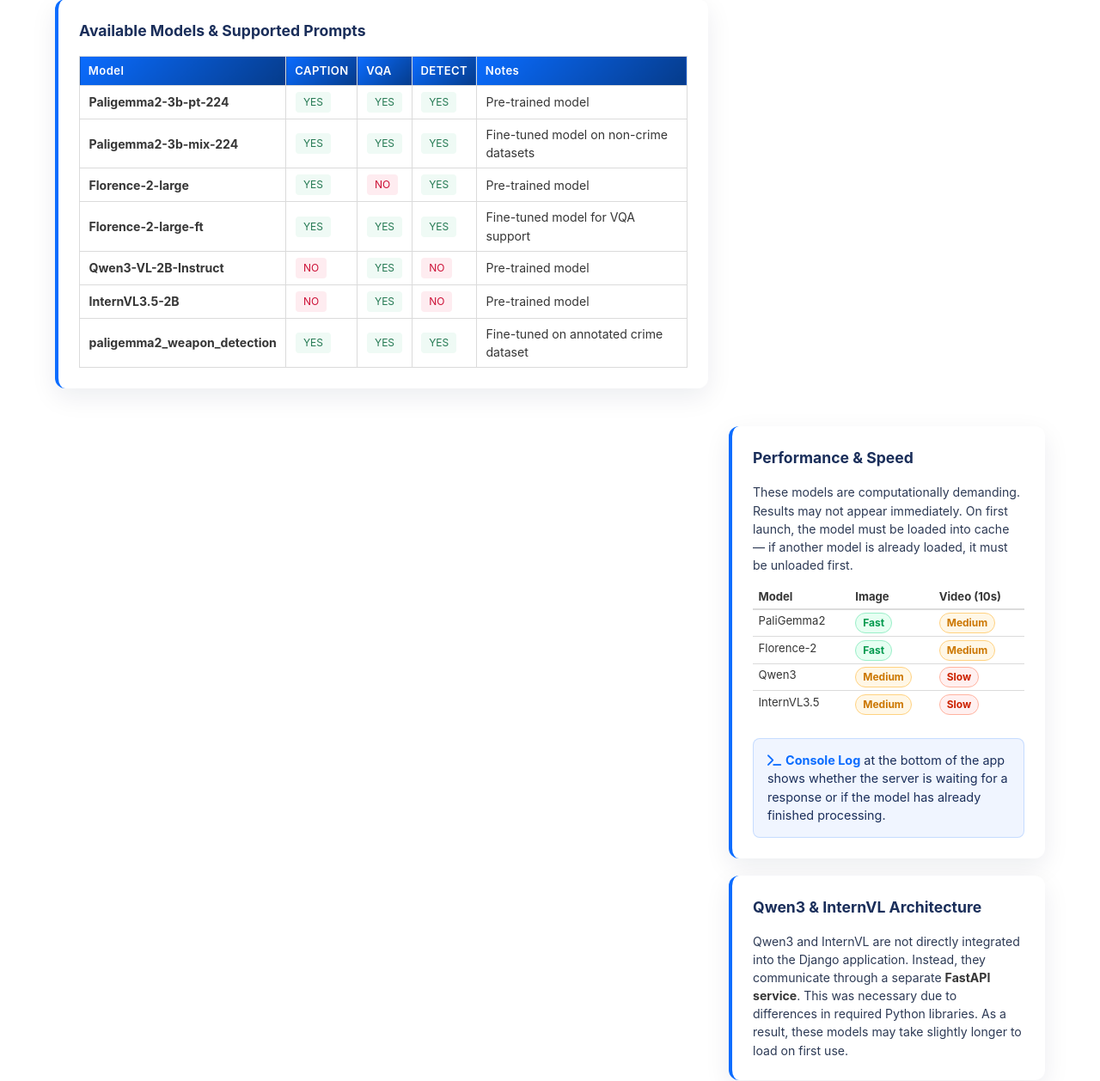
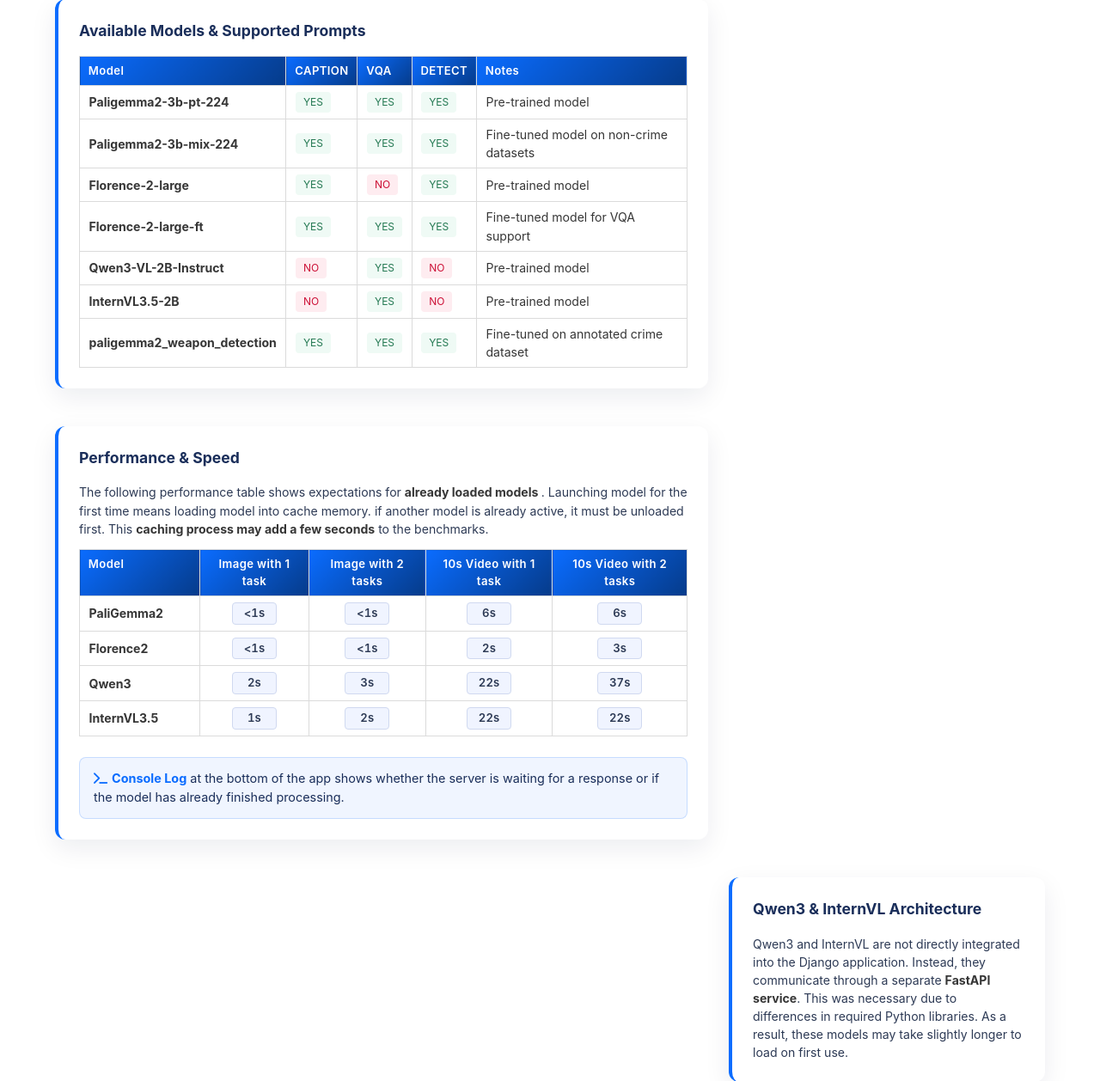
Before and after one commit to BorooBoss/video-based-action-recognition, a Django app: page /recognizer/instructions/ in a window 1280 px wide. Shown: the part 1693-2951 px from the top of the page at 86% size. Run offline with Django 5.2, Linux system fonts and the light colour scheme.

Commit message:
feat: performance table in instructions

```diff
--- a/djangoweb/recognizer/templates/instructions.html
+++ b/djangoweb/recognizer/templates/instructions.html
@@ -8,6 +8,28 @@
     <link rel="stylesheet" href="https://cdn.jsdelivr.net/npm/bulma@0.9.4/css/bulma.min.css">
     <link rel="stylesheet" href="https://cdnjs.cloudflare.com/ajax/libs/font-awesome/6.4.0/css/all.min.css">
     <link rel="stylesheet" href="{% static 'css/style.css' %}">
+    <style>
+        .perf-seconds {
+            display: inline-block;
+            font-variant-numeric: tabular-nums;
+            font-size: 0.82rem;
+            font-weight: 600;
+            color: #2d3a55;
+            background: #f0f4ff;
+            border: 1px solid #d0d9f0;
+            border-radius: 4px;
+            padding: 2px 8px;
+            letter-spacing: 0.01em;
+            min-width: 52px;
+            text-align: center;
+        }
+        .perf-na {
+            display: inline-block;
+            font-size: 0.78rem;
+            color: #aaa;
+            font-style: italic;
+        }
+    </style>
 </head>
 <body>
 
@@ -88,7 +110,6 @@
 
         <!-- ROW 2: How to use + Image preview placeholder -->
         <div class="columns is-equal-height" style="align-items: stretch;">
-            <!-- LEFT: HOW TO USE -->
             <div class="column is-8" style="display:flex; flex-direction:column;">
                 <div class="instructions-card" style="flex:1; margin-bottom:0;">
                     <div class="instructions-section-header">
@@ -109,7 +130,6 @@
                 </div>
             </div>
 
-            <!-- RIGHT: IMAGE PLACEHOLDER + Performance & Speed + Architecture stacked -->
             <div class="column is-4" style="display:flex; flex-direction:column;">
                 <div class="instructions-card" style="flex:1; margin-bottom:0;">
                     <div style="
@@ -242,57 +262,74 @@
             </div>
         </div>
 
-        <!-- ROW 5: Performance & Speed + Qwen3 Architecture (below the image placeholder) -->
+        <!-- ROW 5: Performance & Speed — full is-8 width, below Available Models -->
         <div class="columns">
             <div class="column is-8">
-                <!-- spacer to align with right column below image -->
-            </div>
-            <div class="column is-4">
-                <!-- Performance & Speed -->
                 <div class="instructions-card">
                     <div class="instructions-section-header">
                         <div class="instructions-section-title">Performance & Speed</div>
                     </div>
                     <p style="font-size:0.88rem; color:#2d3a55; margin-bottom:0.85rem;">
-                        These models are computationally demanding. Results may not appear immediately. On first launch, the model must be loaded into cache — if another model is already loaded, it must be unloaded first.
+                        The following performance table shows expectations for <strong>already loaded models </strong>.
+                        Launching model for the first time means loading model into cache memory.
+                        if another model is already active, it must be unloaded first.
+                        This <strong>caching process may add a few seconds</strong> to the benchmarks.
                     </p>
-                    <table class="table is-fullwidth is-narrow" style="font-size:0.82rem;">
+                    <div class="table-container">
+                        <table class="table is-fullwidth is-bordered model-table" style="font-size:0.83rem;">
                             <thead>
                             <tr>
-                            <th>Model</th>
-                            <th>Image</th>
-                            <th>Video (10s)</th>
+                                <th style="color: white !important; min-width:140px;">Model</th>
+                                <th style="color: white !important; text-align:center;">Image with 1 task</th>
+                                <th style="color: white !important; text-align:center;">Image with 2 tasks</th>
+                                <th style="color: white !important; text-align:center;">10s Video with 1 task</th>
+                                <th style="color: white !important; text-align:center;">10s Video with 2 tasks</th>
                             </tr>
                             </thead>
                             <tbody>
                             <tr>
-                            <td>PaliGemma2</td>
-                            <td><span class="perf-badge perf-fast">Fast</span></td>
-                            <td><span class="perf-badge perf-medium">Medium</span></td>
+                                <td><strong>PaliGemma2</strong></td>
+                                <td style="text-align:center;"><span class="perf-seconds"><1s</span></td>
+                                <td style="text-align:center;"><span class="perf-seconds"><1s</span></td>
+                                <td style="text-align:center;"><span class="perf-seconds">6s</span></td>
+                                <td style="text-align:center;"><span class="perf-seconds">6s</span></td>
                             </tr>
                             <tr>
-                            <td>Florence-2</td>
-                            <td><span class="perf-badge perf-fast">Fast</span></td>
-                            <td><span class="perf-badge perf-medium">Medium</span></td>
+                                <td><strong>Florence2</strong></td>
+                                <td style="text-align:center;"><span class="perf-seconds"><1s</span></td>
+                                <td style="text-align:center;"><span class="perf-seconds"><1s</span></td>
+                                <td style="text-align:center;"><span class="perf-seconds">2s</span></td>
+                                <td style="text-align:center;"><span class="perf-seconds">3s</span></td>
                             </tr>
                             <tr>
-                            <td>Qwen3</td>
-                            <td><span class="perf-badge perf-medium">Medium</span></td>
-                            <td><span class="perf-badge perf-slow">Slow</span></td>
+                                <td><strong>Qwen3</strong></td>
+                                <td style="text-align:center;"><span class="perf-seconds">2s</span></td>
+                                <td style="text-align:center;"><span class="perf-seconds">3s</span></td>
+                                <td style="text-align:center;"><span class="perf-seconds">22s</span></td>
+                                <td style="text-align:center;"><span class="perf-seconds">37s</span></td>
                             </tr>
                             <tr>
-                            <td>InternVL3.5</td>
-                            <td><span class="perf-badge perf-medium">Medium</span></td>
-                            <td><span class="perf-badge perf-slow">Slow</span></td>
+                                <td><strong>InternVL3.5</strong></td>
+                                <td style="text-align:center;"><span class="perf-seconds">1s</span></td>
+                                <td style="text-align:center;"><span class="perf-seconds">2s</span></td>
+                                <td style="text-align:center;"><span class="perf-seconds">22s</span></td>
+                                <td style="text-align:center;"><span class="perf-seconds">22s</span></td>
                             </tr>
                             </tbody>
                         </table>
-                    <div class="tip-box">
-                        <strong><i class="fas fa-terminal" style="margin-right:0.3rem;"></i>Console Log</strong> at the bottom of the app shows whether the server is waiting for a response or if the model has already finished processing.
+                    </div>
+                    <div class="tip-box" style="margin-top:0.75rem;">
+                        <strong><i class="fas fa-terminal" style="margin-right:0.3rem;"></i>Console Log</strong> at the bottom of the app shows whether the server is
+                        waiting for a response or if the model has already finished processing.
+                    </div>
+                </div>
             </div>
         </div>
 
-                <!-- Qwen3 & InternVL Architecture -->
+        <!-- ROW 6: Qwen3 & InternVL Architecture — stays in right column alignment -->
+        <div class="columns">
+            <div class="column is-8"></div>
+            <div class="column is-4">
                 <div class="instructions-card">
                     <div class="instructions-section-header">
                         <div class="instructions-section-title">Qwen3 & InternVL Architecture</div>
@@ -309,7 +346,7 @@
 
 <footer class="footer">
     <div class="content has-text-centered">
-        <p class="is-size-7">© 2025 VLM Activity Analyzer</p>
+        <p class="is-size-7">© 2026 VLM Activity Analyzer</p>
     </div>
 </footer>
 
```
Lines whose indentation alone changed are shown as unchanged.
